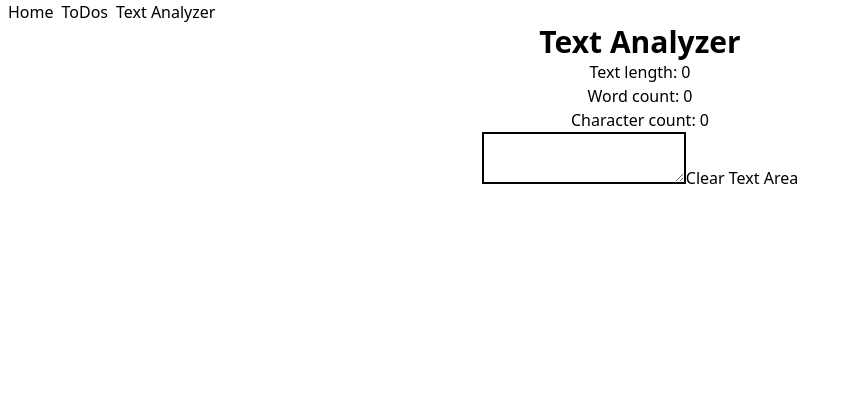
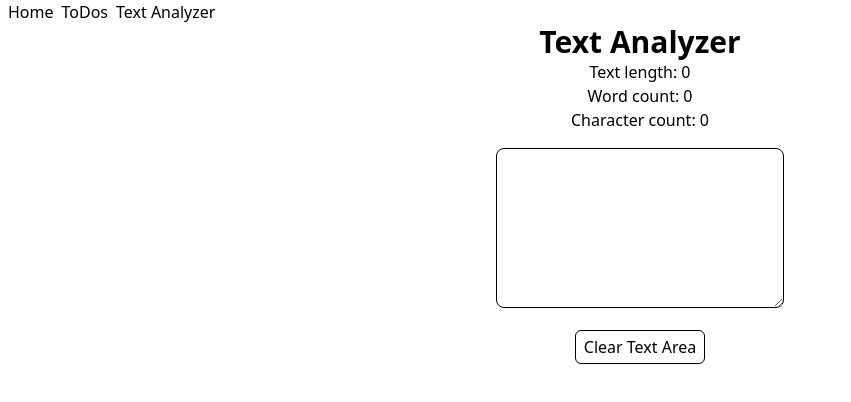
Before and after one commit to ASproson/react-challenges, a React (Create React App) app: page /textanalyzer in a window 1280 px wide. Shown: the top 402 px of the page, without its empty margins (0-851 px from the left). Built offline with nearby package versions, Linux system fonts and the light colour scheme.

Commit message:
Adds some base styling

```diff
--- a/src/components/textAnalyzer/TextInput.tsx
+++ b/src/components/textAnalyzer/TextInput.tsx
@@ -27,13 +27,17 @@ export const TextInput = () => {
       <p>Word count: {textWordsCount}</p>
       <p>Character count: {textCharactersCount}</p>
 
-      <textarea
-        onChange={(e) => handleTextInput(e)}
-        value={textInput}
-        className="border-2 border-black"
-      />
+      <div className="pt-4 pb-4">
+        <textarea
+          onChange={(e) => handleTextInput(e)}
+          value={textInput}
+          className="border-[1.5px] rounded-lg p-2 border-black w-72 h-40"
+        />
+      </div>
 
-      <Button onClick={handleTextAreaReset}>Clear Text Area</Button>
+      <Button onClick={handleTextAreaReset} defaultStyling>
+        Clear Text Area
+      </Button>
     </div>
   );
 };
```
